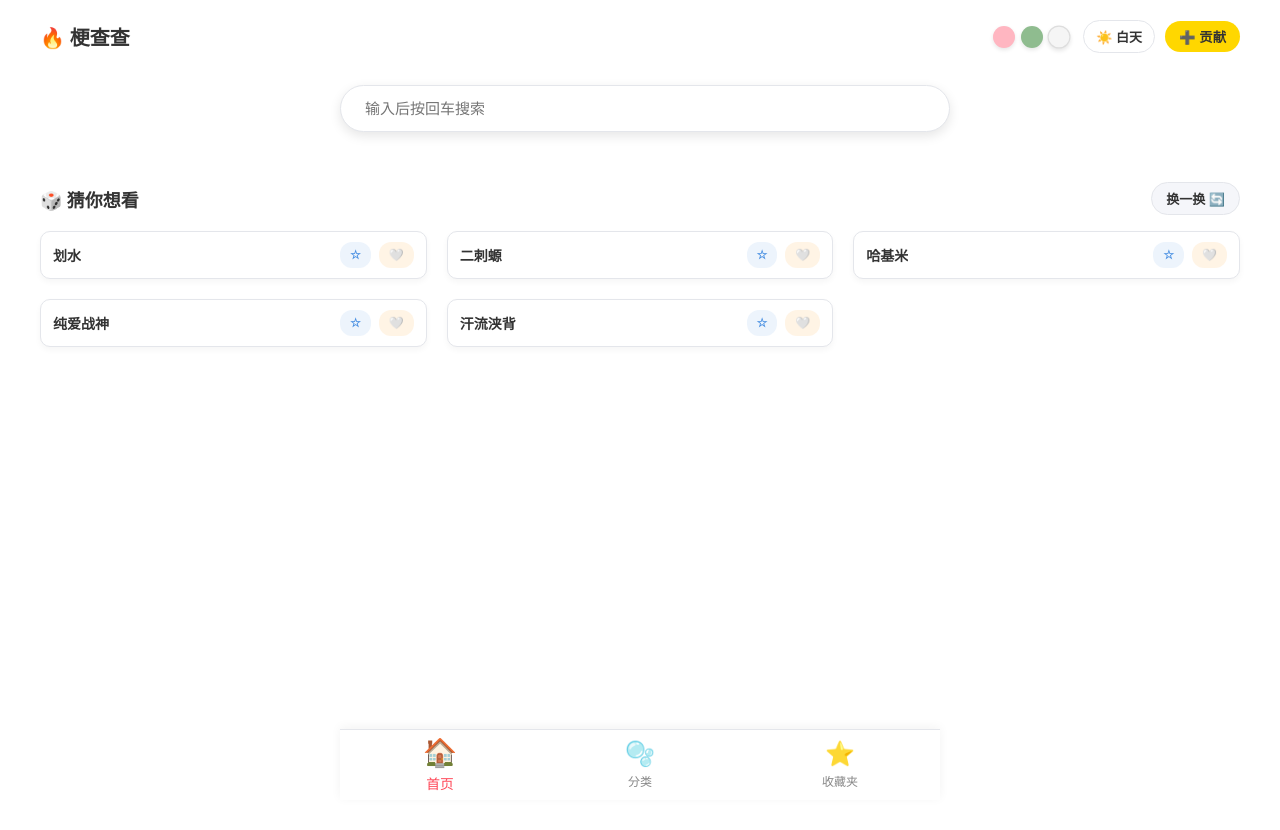
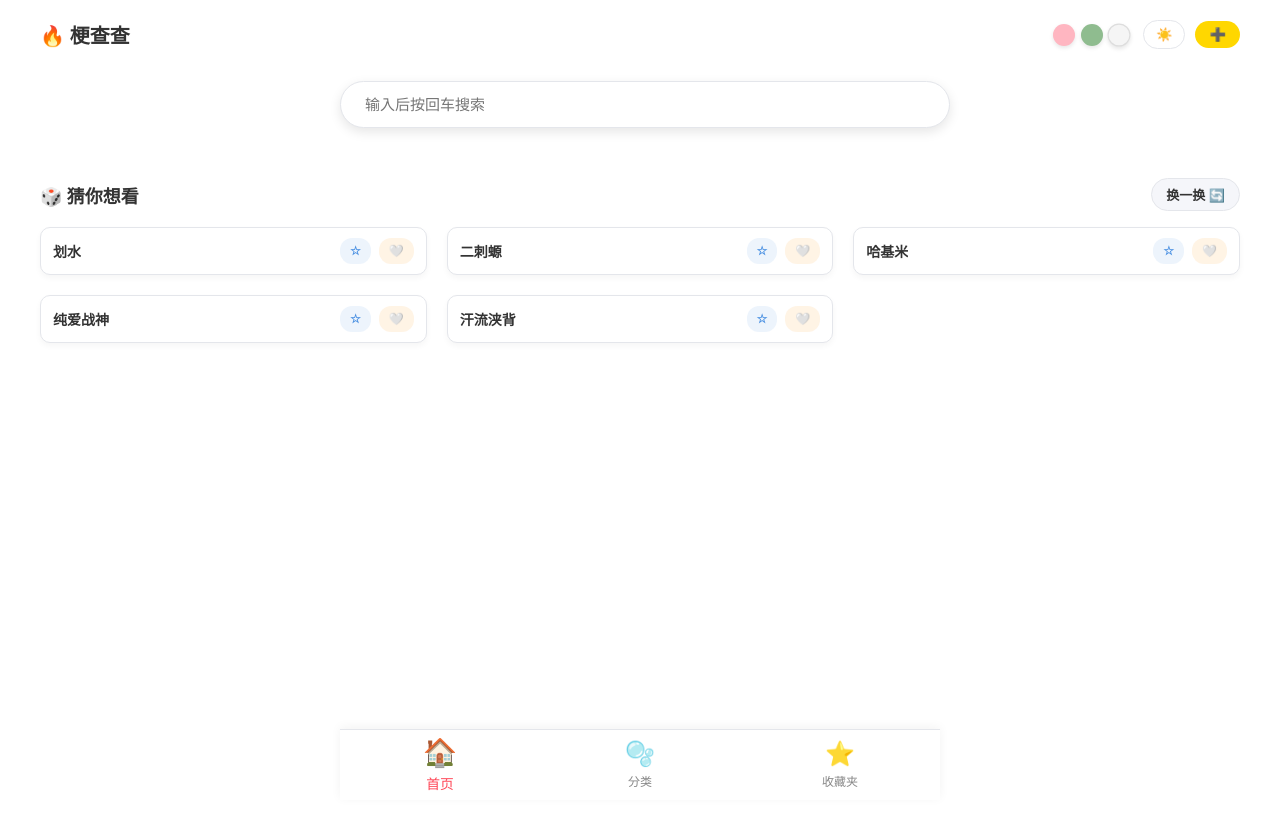
Before and after one commit to StephenMa13/meme-dict, a Vue app: page / in a window 1280 px wide. Shown: the top 830 px of the page. Built offline with nearby package versions, Linux system fonts and the light colour scheme.

Commit message:
首页小挂件

```diff
--- a/dev-dist/sw.js
+++ b/dev-dist/sw.js
@@ -82,7 +82,7 @@ define(['./workbox-5a5d9309'], (function (workbox) { 'use strict';
     "revision": "3ca0b8505b4bec776b69afdba2768812"
   }, {
     "url": "index.html",
-    "revision": "0.ddj17l4q7io"
+    "revision": "0.8ffvaj82hlg"
   }], {});
   workbox.cleanupOutdatedCaches();
   workbox.registerRoute(new workbox.NavigationRoute(workbox.createHandlerBoundToURL("index.html"), {
--- a/src/pages/Home.vue
+++ b/src/pages/Home.vue
@@ -160,9 +160,9 @@ const truncate = (text) => {
         </div>
 
         <button class="theme-toggle-btn" @click="toggleTheme">
-          {{ isDark ? '🌙 夜间' : '☀️ 白天' }}
+          {{ isDark ? '🌙 ' : '☀️ ' }}
         </button>
-        <button class="add-btn" @click="showModal = true">➕ 贡献</button>
+        <button class="add-btn" @click="showModal = true">➕ </button>
       </div>
     </nav>
 
```
